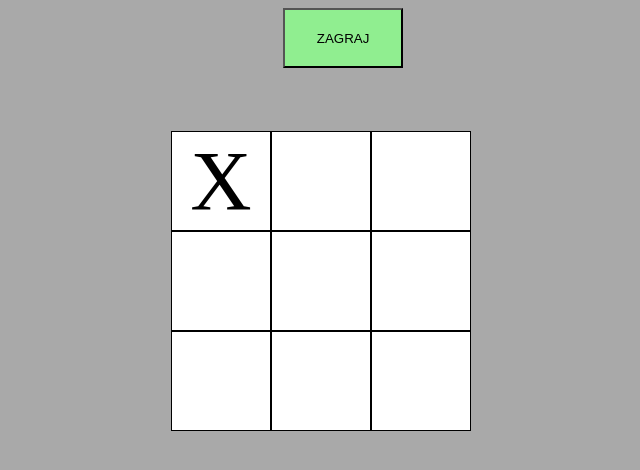
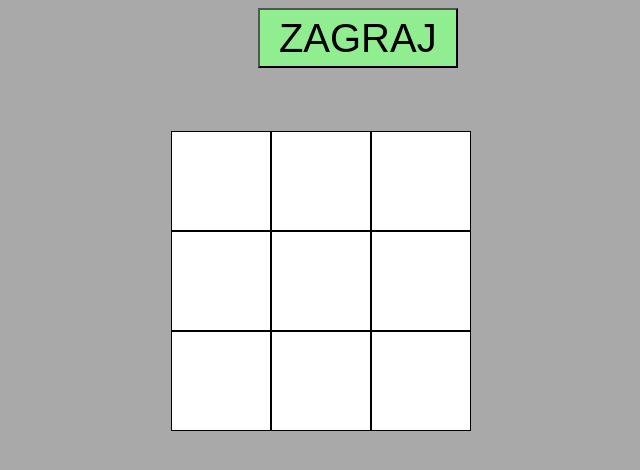
Before and after one commit to Bonumex/Game-JavaScript, a plain HTML site: page index.html in a window 1280 px wide. Both pictures are taken after a click on the button "ZAGRAJ". Shown: the whole page, without its empty margins (319-959 px from the left). Drawn offline with Linux system fonts and the light colour scheme.

Commit message:
Change function renderGame, add some style for btn

```diff
--- a/index.html
+++ b/index.html
@@ -10,7 +10,7 @@
 <body>
     <button id="btn">ZAGRAJ</button>
     <div class="container">
-        <div class="squere">X</div>
+        <div class="squere"></div>
         <div class="squere"></div>
         <div class="squere"></div>
         <div style="clear: both;"></div>
--- a/script.js
+++ b/script.js
@@ -3,18 +3,22 @@ const allDivs = document.querySelectorAll(".squere");
 // const createSquare =  document.createElement('div');
 let counter = 0;
 
-console.log(container);
+
 // iteruje nam wszystkie divy trzeba dodac data
-allDivs.forEach((pool) => {
-    pool.id = `s+${counter}`;
-    counter++;
-});
+function renderGame () {
 
-function writeSign(){
-    console.log('dziala')
+
+    allDivs.forEach((pool) => {
+        pool.textContent = "";
+        pool.id = `s+${counter}`;
+        counter++;
+        pool.addEventListener("click", () => {
+            pool.textContent = "X";
+        })
+    });
 }
+document.getElementById("btn").addEventListener("click", renderGame);
 
-allDivs.forEach.addEventListener("click", writeSign);
 //1 Zrobic funkcjie ktora ta data base z id zeby mozna bylo identyfikowac pola
 
 //2 Zrobic obsluge tych pol za pomoca eventListener i ustwic go na click
--- a/style.css
+++ b/style.css
@@ -1,14 +1,21 @@
+
 body {
     background-color: darkgray;
     font-size: 20px;
 }
 
 #btn {
-    margin-left: 47%;
+    margin-left: 45%;
+    font-size: 40px;
     text-align: center;
     height: 60px;
-    width: 120px;
+    width: 200px;
     background-color:lightgreen;
+}
+
+#btn:hover {
+    cursor:pointer;
+    background-color:  green;
 }
 .container {
     height: 300px;
```
